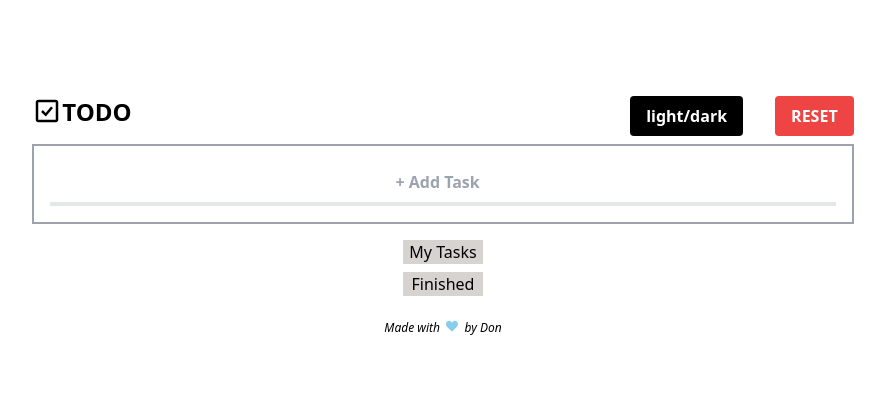
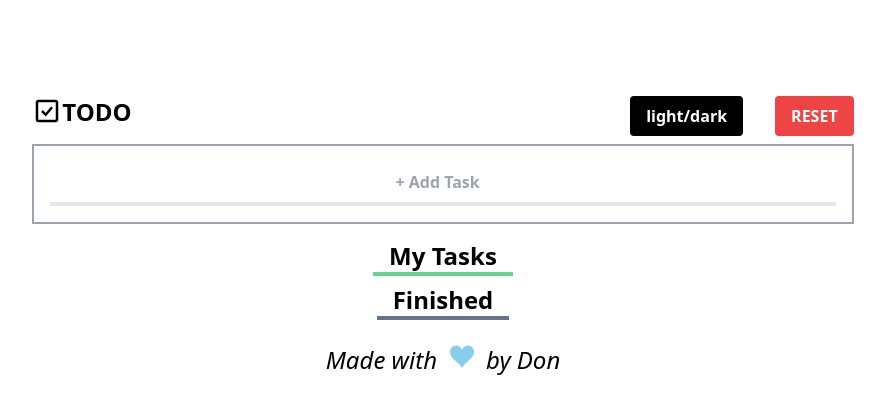
Before and after one commit to codydon/to-do, a React (Create React App) app: page / in a window 1280 px wide. Shown: the top 414 px of the page, without its empty margins (197-1082 px from the left). Built offline with nearby package versions, Linux system fonts and the light colour scheme.

Commit message:
last commit

```diff
--- a/src/components/Home.jsx
+++ b/src/components/Home.jsx
@@ -71,7 +71,7 @@ export default function Home() {
             <Tasks />
 
             <div className='flex items-center justify-center mt-4'>
-                <p className='text-xs font-style: italic flex '>Made with &nbsp;<ImHeart color="#87CEEB" fontSize="1em" /> &nbsp; by Don</p>
+                <p className='text-xl md:text-2xl font-style: italic flex '>Made with &nbsp;<ImHeart color="#87CEEB" fontSize="1em" /> &nbsp; by Don</p>
             </div>
 
         </div>
--- a/src/components/Tasks.jsx
+++ b/src/components/Tasks.jsx
@@ -61,12 +61,12 @@ function Tasks() {
     return (
         <div className='container'>
             <div className='flex items-center justify-center'>
-                <h2 className="mb-2 bg-stone-300 w-20 text-center">My Tasks</h2>
+                <h2 className="mb-2 p- px-4 border-green-500 border-opacity-70 font-bold text-xl md:text-2xl border-b-4 text-center">My Tasks</h2>
             </div>
             <div>
                 {uncompletedTasks.map((task, index) => (
                     <div className='flex items-center'>
-                        <div onClick={() => handleComplete(task.id)} className="flex w-full sm:flex-wrap justify-between bg-green-200 mb-2 p-4 rounded hover:border-blue-500 border" key={task.id}>
+                        <div onClick={() => handleComplete(task.id)} className="flex capitalize w-full sm:flex-wrap justify-between bg-green-500 bg-opacity-70 mb-2 p-4 rounded hover:border-blue-500 border" key={task.id}>
                             <div className="flex sm:min-w-2/3">{task.task}</div>
                         </div>
                         <div className=''>
@@ -79,12 +79,12 @@ function Tasks() {
                 ))}
             </div>
             <div className='flex items-center justify-center'>
-                <h2 className="mb-2 bg-stone-300 w-20 text-center">Finished</h2>
+            <h2 className="mb-2 p- px-4 border-slate-500 font-bold text-xl md:text-2xl border-b-4 text-center">Finished</h2>
             </div>
             <div>
                 {completedTasks.map((task, index) => (
                     <div className='flex items-center'>
-                        <div className='flex w-full bg-green-100 mb-2 p-4 hover:border-blue-500 border justify-between items-center' key={task.id} onClick={() => handleComplete(task.id)}>
+                        <div className='flex capitalize w-full bg-slate-500 bg-opacity-50 mb-2 p-4 hover:border-blue-500 border justify-between items-center' key={task.id} onClick={() => handleComplete(task.id)}>
                             {task.task}
 
                         </div>
```
